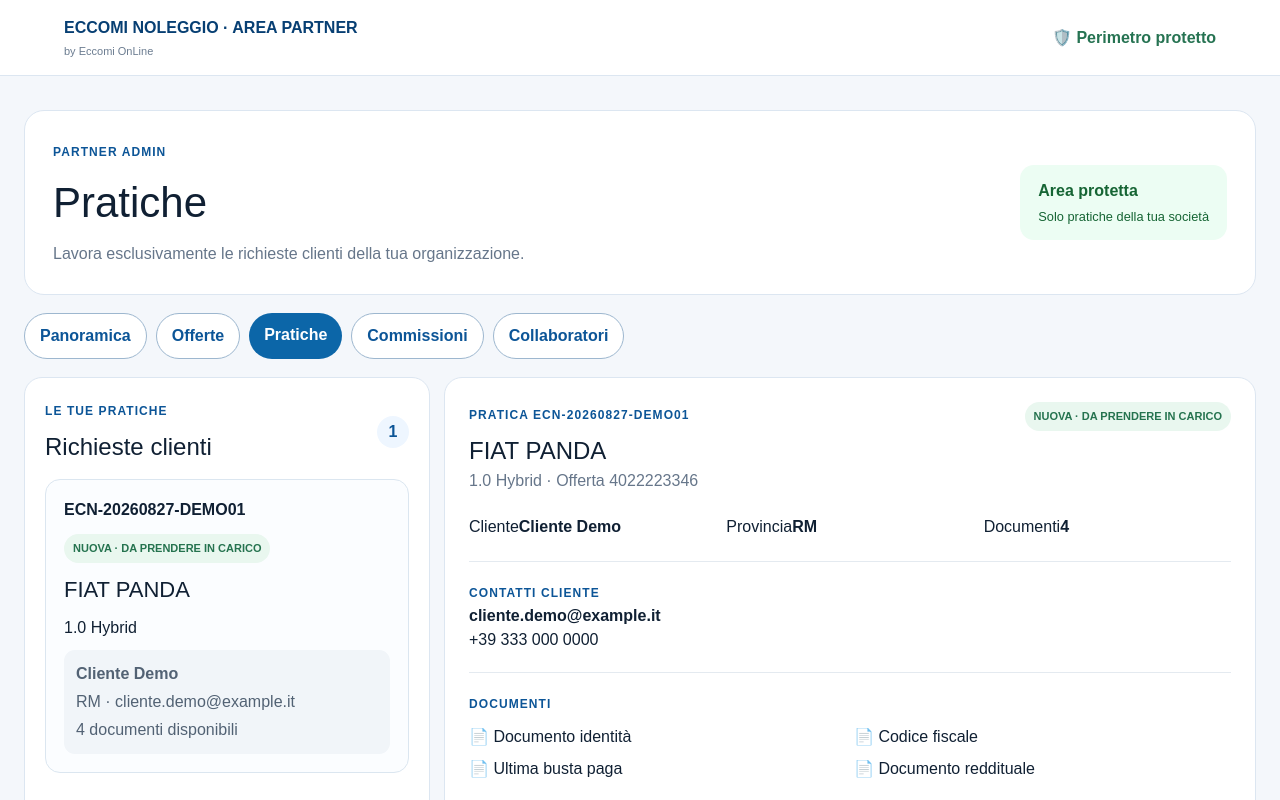
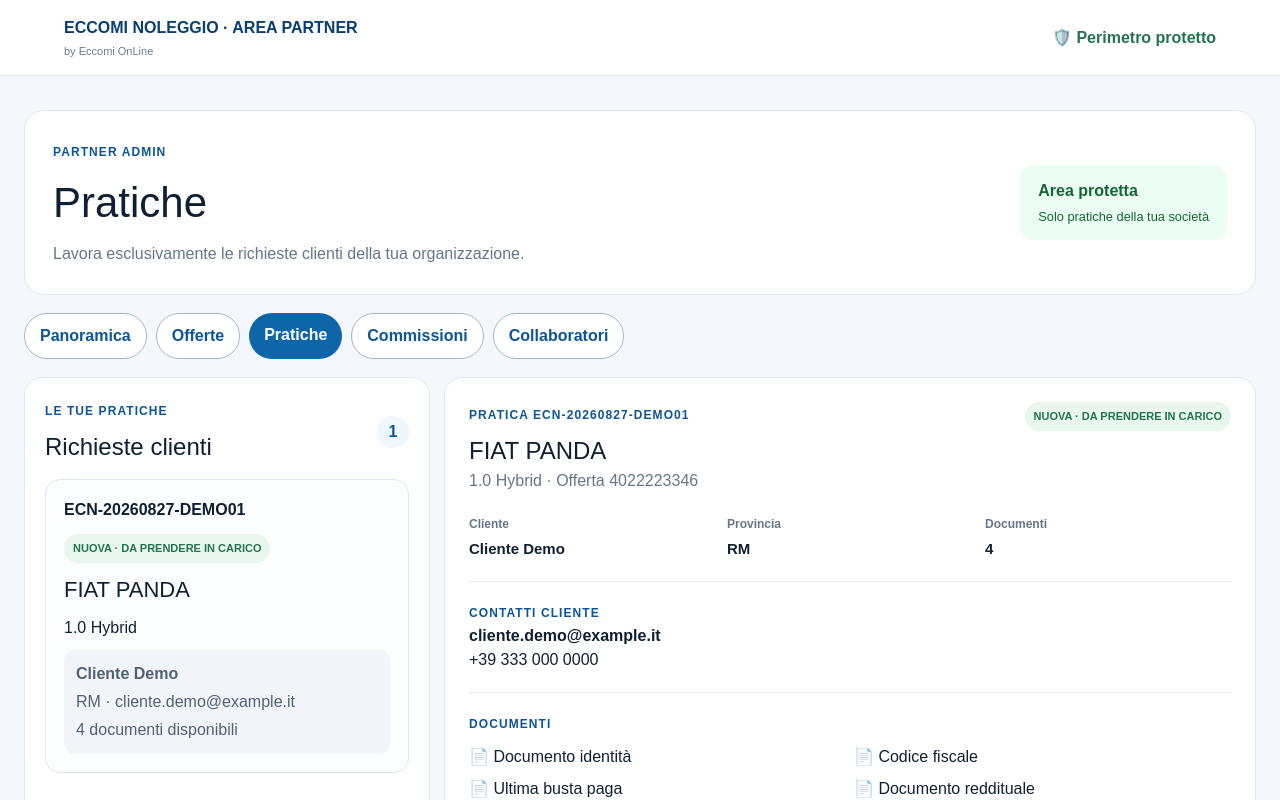
Before and after one commit to EccomiOnLine-Eccomisrls/eccomi-noleggio, a Next.js app: page /partner/pr21-practices-demo in a window 1280 px wide. Shown: the top 800 px of the page. Built offline with nearby package versions, Linux system fonts and the light colour scheme.

Commit message:
fix(pr21): separa etichette e valori riepilogo pratica

```diff
--- a/app/partner/pr21-practices-demo/page.tsx
+++ b/app/partner/pr21-practices-demo/page.tsx
@@ -111,9 +111,9 @@
             <div style={s.cardTop}><div><span style={s.kicker}>PRATICA {practice.id}</span><h2 style={s.h2}>{practice.vehicle}</h2><p style={s.muted}>{practice.version} · Offerta {practice.offerNumber}</p></div><span style={s.status}>{labels[practice.status]}</span></div>
 
             <div style={s.summary}>
-              <div><span>Cliente</span><strong>{practice.customer}</strong></div>
-              <div><span>Provincia</span><strong>{practice.province}</strong></div>
-              <div><span>Documenti</span><strong>{practice.documents}</strong></div>
+              <div style={s.summaryItem}><span style={s.summaryLabel}>Cliente</span><strong style={s.summaryValue}>{practice.customer}</strong></div>
+              <div style={s.summaryItem}><span style={s.summaryLabel}>Provincia</span><strong style={s.summaryValue}>{practice.province}</strong></div>
+              <div style={s.summaryItem}><span style={s.summaryLabel}>Documenti</span><strong style={s.summaryValue}>{practice.documents}</strong></div>
             </div>
 
             <section style={s.detailSection}>
@@ -158,7 +158,7 @@
   grid: { display: "grid", gridTemplateColumns: "minmax(300px,.75fr) minmax(0,1.5fr)", gap: 14 }, listPanel: { padding: 20, borderRadius: 18, background: "#fff", border: "1px solid #dce6f1" }, detailPanel: { padding: 24, borderRadius: 18, background: "#fff", border: "1px solid #dce6f1" },
   sectionHead: { display: "flex", justifyContent: "space-between", gap: 12, alignItems: "center", marginBottom: 14 }, count: { minWidth: 32, height: 32, display: "grid", placeItems: "center", borderRadius: 999, background: "#eef6ff", color: "#0c5597", fontWeight: 900 }, h2: { margin: "7px 0 0", fontSize: 24 }, h3: { margin: 0, fontSize: 22 },
   practiceCard: { width: "100%", display: "grid", gap: 10, textAlign: "left", padding: 18, borderRadius: 15, border: "1px solid #dbe6f0", background: "#fbfdff", color: "#102033" }, cardTop: { display: "flex", justifyContent: "space-between", gap: 12, alignItems: "flex-start", flexWrap: "wrap" }, status: { padding: "6px 9px", borderRadius: 999, background: "#e9f7ef", color: "#25734f", fontSize: 11, fontWeight: 900 }, customer: { display: "grid", gap: 4, padding: 12, borderRadius: 11, background: "#f1f5f9", color: "#526274" },
-  summary: { display: "grid", gridTemplateColumns: "repeat(3,minmax(0,1fr))", gap: 10, margin: "22px 0" }, detailSection: { marginTop: 20, paddingTop: 18, borderTop: "1px solid #e4eaf0" }, docs: { display: "grid", gridTemplateColumns: "repeat(2,minmax(0,1fr))", gap: 8, marginTop: 10 }, textarea: { width: "100%", minHeight: 92, marginTop: 10, boxSizing: "border-box", border: "1px solid #cbd8e6", borderRadius: 12, padding: 12, fontSize: 15, resize: "vertical" },
+  summary: { display: "grid", gridTemplateColumns: "repeat(3,minmax(0,1fr))", gap: 12, margin: "22px 0" }, summaryItem: { display: "grid", gap: 6, minWidth: 0 }, summaryLabel: { color: "#66768a", fontSize: 12, fontWeight: 800 }, summaryValue: { color: "#102033", fontSize: 15, lineHeight: 1.35, overflowWrap: "anywhere" }, detailSection: { marginTop: 20, paddingTop: 18, borderTop: "1px solid #e4eaf0" }, docs: { display: "grid", gridTemplateColumns: "repeat(2,minmax(0,1fr))", gap: 8, marginTop: 10 }, textarea: { width: "100%", minHeight: 92, marginTop: 10, boxSizing: "border-box", border: "1px solid #cbd8e6", borderRadius: 12, padding: 12, fontSize: 15, resize: "vertical" },
   actions: { display: "flex", flexWrap: "wrap", gap: 9, marginTop: 22 }, primary: { minHeight: 42, border: 0, borderRadius: 10, padding: "9px 15px", background: "#1478bd", color: "#fff", fontWeight: 900, cursor: "pointer" }, secondary: { minHeight: 42, border: "1px solid #cbd8e6", borderRadius: 10, padding: "9px 15px", background: "#fff", color: "#0c5597", fontWeight: 900, cursor: "pointer" }, reset: { minHeight: 42, border: 0, background: "transparent", color: "#66768a", fontWeight: 700, cursor: "pointer" }, done: { flex: "1 0 100%", padding: 13, borderRadius: 11, background: "#ecfdf3", color: "#166534", fontWeight: 850 },
   safe: { marginTop: 16, padding: 13, borderRadius: 12, background: "#ecfdf3", color: "#166534", fontSize: 13, fontWeight: 800 }, footer: { marginTop: 34, padding: "24px 0 4px", borderTop: "1px solid #dce6f1", color: "#6b7c90", fontSize: 12, textAlign: "center" },
 };
```
